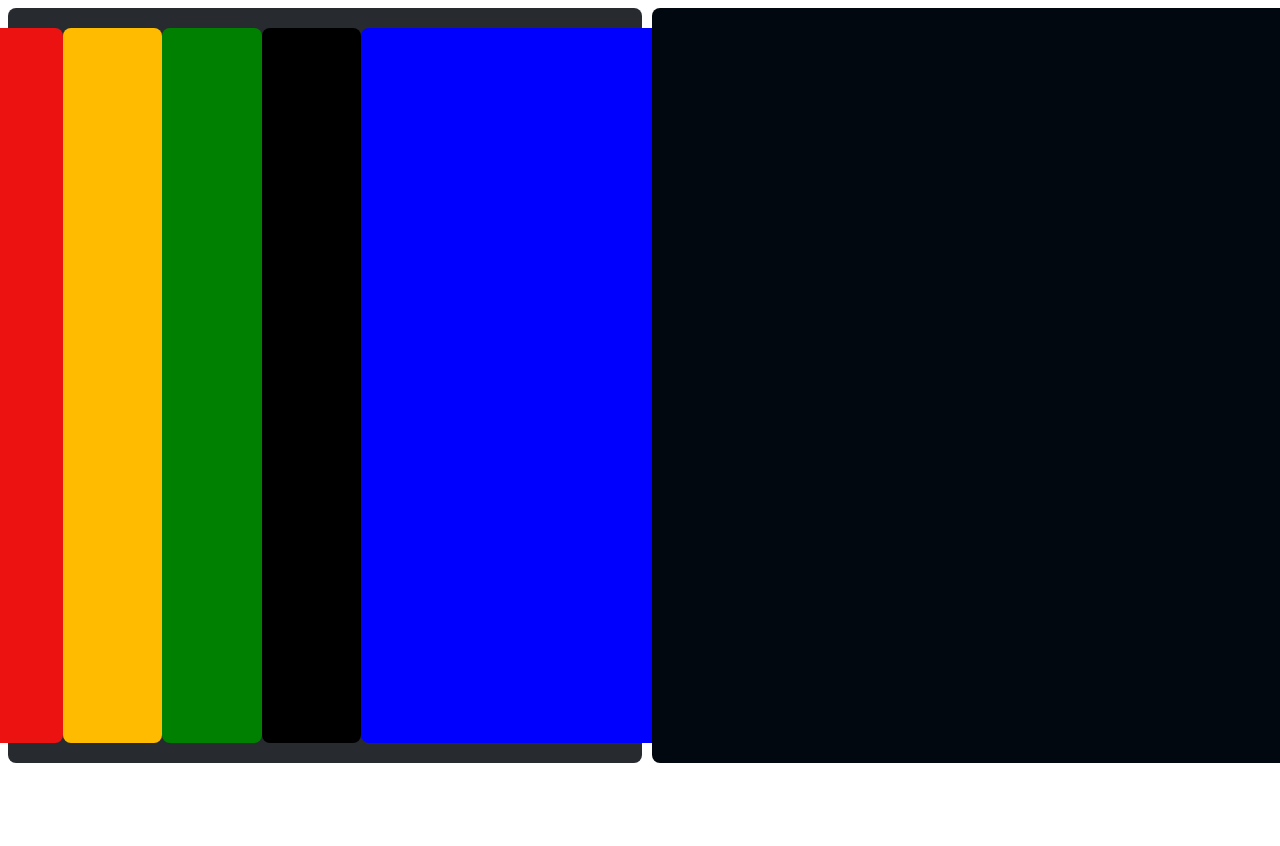
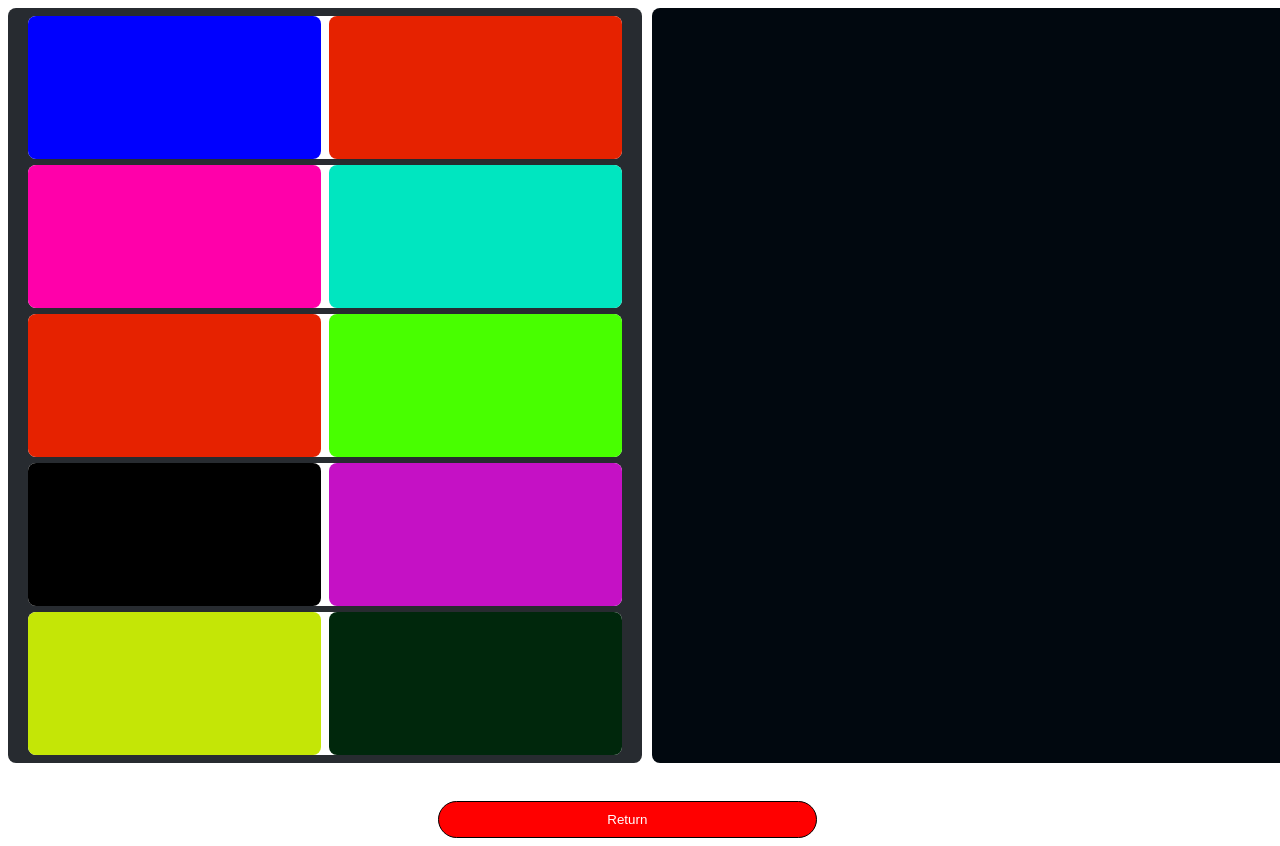
Before and after one commit to MahmoudRabea13/Z-Transform-Web-app, a plain HTML site: page task_5/anotherpage.html in a window 1280 px wide. Before the commit the page ends 800 px from the top, so only its background shows below. Drawn offline with Linux system fonts and the light colour scheme.

Commit message:
Add files via upload

```diff
--- a/task_5/anotherpage.css
+++ b/task_5/anotherpage.css
@@ -6,12 +6,13 @@
 }
 .one{
     display: flex;
-    flex-direction: row;
+    flex-direction: column;
     justify-content: center;
     background-color: rgb(39 43 48);
     border-radius: 8px;
     padding: 20px;
     min-width: 47%;
+    row-gap: 6px;
 }
 .two{
     display: flex;
@@ -24,47 +25,173 @@
 }
 .oneside{
     display: flex;
-    flex-direction: column;
+    flex-direction: row;
     justify-content: center;
-    background-color: rgb(236, 18, 18);
+    background-color: rgb(255, 255, 255);
     border-radius: 8px;
-    padding: 20px;
-    min-width: 10%;
+    /* padding: 20px; */
+    min-height: 20%;
+    column-gap: 8px;
 }
 .twoside{
     display: flex;
-    flex-direction: column;
+    flex-direction: row;
     justify-content: center;
-    background-color: rgb(255, 187, 0);
+    background-color: rgb(255, 255, 255);
     border-radius: 8px;
-    padding: 20px;
-    min-width: 10%;
+    /* padding: 20px; */
+    min-height: 20%;
+    column-gap: 8px;
 }
 .thirdside{
     display: flex;
-    flex-direction: column;
+    flex-direction: row;
     justify-content: center;
-    background-color: green;
+    background-color: rgb(255, 255, 255);
     border-radius: 8px;
-    padding: 20px;
-    min-width: 10%;
+    /* padding: 20px; */
+    min-height: 20%;
+    column-gap: 8px;
+
 }
 .fourside{
     display: flex;
-    flex-direction: column;
+    flex-direction: row;
     justify-content: center;
-    background-color: black;
+    background-color: rgb(255, 255, 255);
     border-radius: 8px;
-    padding: 20px;
-    min-width: 10%;
+    /* padding: 20px; */
+    min-height: 20%;
+    column-gap: 8px;
+
 
 }
 .fiveside{
+    display: flex;
+    flex-direction: row;
+    justify-content: center;
+    background-color: rgb(255, 255, 255);
+    border-radius: 8px;
+    /* padding: 20px; */
+    min-height: 20%;
+    column-gap: 8px;
+
+}
+
+.oneoneside{
     display: flex;
     flex-direction: column;
     justify-content: center;
     background-color: blue;
     border-radius: 8px;
-    padding: 20px;
-    min-width: 48%;
+    /* padding: 20px; */
+    width: 50%;
 }
+.onetwoside{
+    display: flex;
+    flex-direction: column;
+    justify-content: center;
+    background-color: rgb(230, 34, 0);
+    border-radius: 8px;
+    /* padding: 20px; */
+    width: 50%;
+
+}
+
+.twooneside{
+    display: flex;
+    flex-direction: column;
+    justify-content: center;
+    background-color: rgb(255, 0, 170);
+    border-radius: 8px;
+    /* padding: 20px; */
+    width: 50%;
+}
+.twotwoside{
+    display: flex;
+    flex-direction: column;
+    justify-content: center;
+    background-color: rgb(0, 230, 192);
+    border-radius: 8px;
+    /* padding: 20px; */
+    width: 50%;
+}
+
+.thirdoneside{
+    display: flex;
+    flex-direction: column;
+    justify-content: center;
+    background-color: rgb(230, 34, 0);
+    border-radius: 8px;
+    /* padding: 20px; */
+    width: 50%;
+}
+.thirdtwoside{
+    display: flex;
+    flex-direction: column;
+    justify-content: center;
+    background-color: rgb(72, 255, 0);
+    border-radius: 8px;
+    /* padding: 20px; */
+    width: 50%;
+}
+
+.fouroneside{
+    display: flex;
+    flex-direction: column;
+    justify-content: center;
+    background-color: rgb(0, 0, 0);
+    border-radius: 8px;
+    /* padding: 20px; */
+    width: 50%;
+}
+.fourtwoside{
+    display: flex;
+    flex-direction: column;
+    justify-content: center;
+    background-color: rgb(197, 17, 197);
+    border-radius: 8px;
+    /* padding: 20px; */
+    width: 50%;
+}
+
+.fiveoneside{
+    display: flex;
+    flex-direction: column;
+    justify-content: center;
+    background-color: rgb(196, 230, 6);
+    border-radius: 8px;
+    /* padding: 20px; */
+    width: 50%;
+}
+
+.fivetwoside{
+    display: flex;
+    flex-direction: column;
+    justify-content: center;
+    background-color: rgb(0, 39, 12);
+    border-radius: 8px;
+    /* padding: 20px; */
+    width: 50%;
+}
+
+#btn_4{
+    padding: 10px;
+    color: rgb(255, 255, 255);
+    background-color: red;
+    border: 1px solid #000;
+    border-radius: 100px;
+    cursor: pointer;
+    display: flex;
+    justify-content: center;
+    min-width: 30%;
+    margin-left: 34%;
+    margin-top: 3%;
+    text-decoration: none;
+}
+#btn_4:hover{
+    background-color: blue;
+}
+a{
+    text-decoration: none;
+}
--- a/task_5/anotherpage.html
+++ b/task_5/anotherpage.html
@@ -7,17 +7,35 @@
     <body>
         <section class="correction">
             <div class="one">
-                <div class="oneside"></div>
-                <div class="twoside"></div>
-                <div class="thirdside"></div>
-                <div class="fourside"></div>
-                <div class="fiveside"></div>
-
+                <div class="oneside">
+                    <div class="oneoneside"></div>
+                    <div class="onetwoside"> </div>
+                </div>
+                <div class="twoside">
+                    <div class="twooneside"></div>
+                    <div class="twotwoside"></div>
+                </div>
+                <div class="thirdside">
+                    <div class="thirdoneside"></div>
+                    <div class="thirdtwoside"></div>
+                </div>
+                <div class="fourside">
+                    <div class="fouroneside"></div>
+                    <div class="fourtwoside"></div>
+                </div>
+                <div class="fiveside">
+                    <div class="fiveoneside"></div>
+                    <div class="fivetwoside"></div>
+                </div>
             </div>
             <div class="two">
 
             </div>
         </section>
+
+        <a href="index.html">
+            <button id="btn_4"  >Return</button>
+        </a>
     </body>
 
 </html>
```
